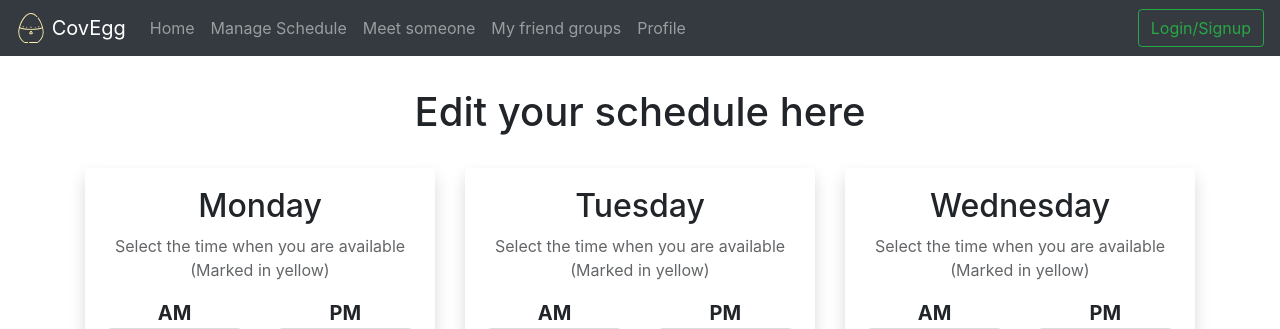
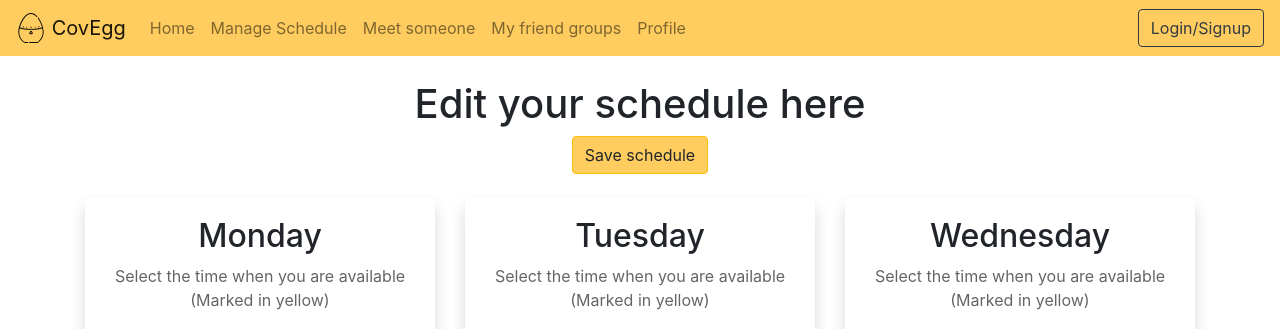
Before and after one commit to ngmhprogramming/covegg, a Flask app: page /schedule in a window 1280 px wide. Shown: the top 329 px of the page. Run offline with Flask 2, Linux system fonts and the light colour scheme; a user stored in the database is signed in; data comes from the database, SQL or seed files in the repository; both versions use the stored data as it was after the commit; parts of the project's set-up code (start-up, migrations or seed data) failed here and were passed over; some libraries are stand-ins or nearby versions.

Commit message:
functionality given to schdule page

```diff
--- a/app.py
+++ b/app.py
@@ -83,9 +83,19 @@ def schedule():
     pmhourlist = ["1200-1230","1230-1300","1300-1330","1330-1400","1400-1430","1430-1500","1500-1530","1530-1600","1600-1630","1630-1700","1700-1730","1730-1800","1800-1830","1830-1900","1900-1930","1930-2000","2000-2030","2030-2100","2100-2130","2130-2200","2200-2230","2230-2300","2300-2330","2330-0000"]
 
     if request.method == "GET":
-        return render_template("schedule.html",days = days, amhourlist = amhourlist, pmhourlist = pmhourlist)
+        schedule_string = db.getschedule(username)
+        return render_template("schedule.html",days = days, amhourlist = amhourlist, pmhourlist = pmhourlist,schedule_string = schedule_string)
     else:
-        return render_template("schedule.html",days = days, amhourlist = amhourlist, pmhourlist = pmhourlist)
+        #post
+        sched_data = request.form.getlist('scheduledata')
+
+        s = ["0" for i in range(336)]
+        for item in sched_data:
+            s[int(item)] = "1"
+        s = "".join(s)
+
+        db.editschedule(username,s)
+        return render_template("schedule.html",days = days, amhourlist = amhourlist, pmhourlist = pmhourlist,schedule_string =s)
 
 @app.route("/meetings", methods=["GET", "POST"])
 def meetings():
--- a/static/style.css
+++ b/static/style.css
@@ -30,8 +30,12 @@
 }
 
 #checkboxes input[type=checkbox]:checked + .whatever {
+    background-color: #ffcc5f;
+    border: solid 0.5px #ffcc5f;
+}
+
+#checkboxes input[type=checkbox]:hover + .whatever {
     background-color: #ffefae;
-    border: solid 0.5px black;
 }
 
 .timelabel {
--- a/templates/navbar.html
+++ b/templates/navbar.html
@@ -1,4 +1,4 @@
-<nav class="navbar navbar-expand-lg navbar-dark bg-dark">
+<nav class="navbar navbar-expand-lg navbar-light" style="background-color: #ffcc5f;">
 
   <a class="navbar-brand" href="/">
     <img src="{{url_for('static', filename='clock.svg')}}" width="30" height="30" class="d-inline-block align-top" alt="">
@@ -32,7 +32,7 @@
     </ul>
 
     <div class="my-2 my-lg-0">
-      <a class="btn btn-outline-success my-2 my-sm-0" href="/login">Login/Signup</a>
+      <a class="btn btn-outline-dark my-2 my-sm-0" href="/login">Login/Signup</a>
     </form>
   </div>
 </nav>
--- a/templates/schedule.html
+++ b/templates/schedule.html
@@ -5,19 +5,24 @@
 <body>
 	{% include 'navbar.html' %}
 
+	<form method="POST" action="/schedule">
+
 	<div class="container">
 
-		<div class="row justify-content-center mb-4 mt-4">
-			<h1 class="d-flex justify-content-center my-2">Edit your schedule here</h1>
+		<div class="row justify-content-center mt-4 mb-0">
+			<h1 class="d-flex justify-content-center">Edit your schedule here</h1>
 		</div>
 
-		<form>
+		<div class="row mb-4 justify-content-center">
+			<button class="btn btn-warning" style="background-color: #ffcc5f;" type="submit">Save schedule</button>
+		</div>
+
 
 			<div class="row">
-				{% for day in days %}
+				{% for j in range(days|length) %}
 				<div class="col-12 col-md-4 mb-5">
 			      	<div class="box shadow text-center">
-			      		<h2 class="text-center">{{day}}</h2>
+			      		<h2 class="text-center">{{days[j]}}</h2>
 			      		<p style="opacity: 70%;">Select the time when you are available (Marked in yellow)</p>
 
 						<div id="checkboxes">
@@ -28,8 +33,14 @@
 						    	<center><span class="timelabel"><b>AM</b></span></center>
 
 							    {% for i in range(amhourlist|length) %}
-							    <input type="checkbox" name="{{day}}Group" value="{{i}}" id="{{ day + i|string }}"/>
-							    <label class="whatever p-2" for="{{ day + i|string }}">{{amhourlist[i]}}</label>
+
+							    {% if schedule_string[j*48+i] == "0" %}
+							    <input type="checkbox" name="scheduledata" value="{{j*48+i}}" id="{{ days[j] + i|string }}"/>
+							    {% else %}
+							    <input type="checkbox" name="scheduledata" value="{{j*48+i}}" id="{{ days[j] + i|string }}" checked/>
+							    {% endif %}
+
+							    <label class="whatever p-2" for="{{ days[j] + i|string }}">{{amhourlist[i]}}</label>
 							    {% endfor %}
 							</div>
 
@@ -38,8 +49,14 @@
 								<center><span class="timelabel"><b>PM</b></span></center>
 
 								{% for i in range(pmhourlist|length) %}
-							    <input type="checkbox" name="{{day}}Group" value="{{i}}" id="{{ day + (i+pmhourlist|length)|string }}" />
-							    <label class="whatever p-2" for="{{ day + (i+pmhourlist|length)|string }}">{{pmhourlist[i]}}</label>
+
+								{% if schedule_string[j*48+i+amhourlist|length] == "0" %}
+							    <input type="checkbox" name="scheduledata" value="{{j*48+i+amhourlist|length}}" id="{{ days[j] + (i+amhourlist|length)|string }}" />
+							    {% else %}
+							    <input type="checkbox" name="scheduledata" value="{{j*48+i+amhourlist|length}}" id="{{ days[j] + (i+amhourlist|length)|string }}" checked/>
+							    {% endif %}
+
+							    <label class="whatever p-2" for="{{ days[j] + (i+amhourlist|length)|string }}">{{pmhourlist[i]}}</label>
 							    {% endfor %}
 
 							</div>
```
Also changed, not shown: mydatabase.db, static/clock.svg, 1 other file.
